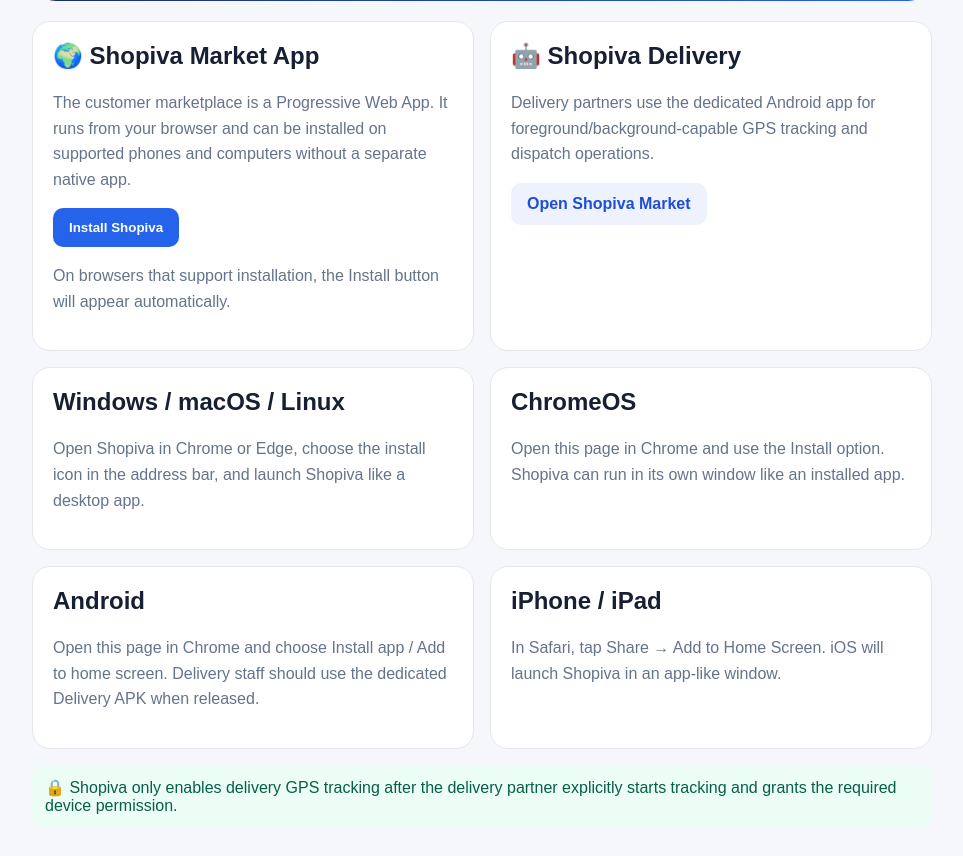
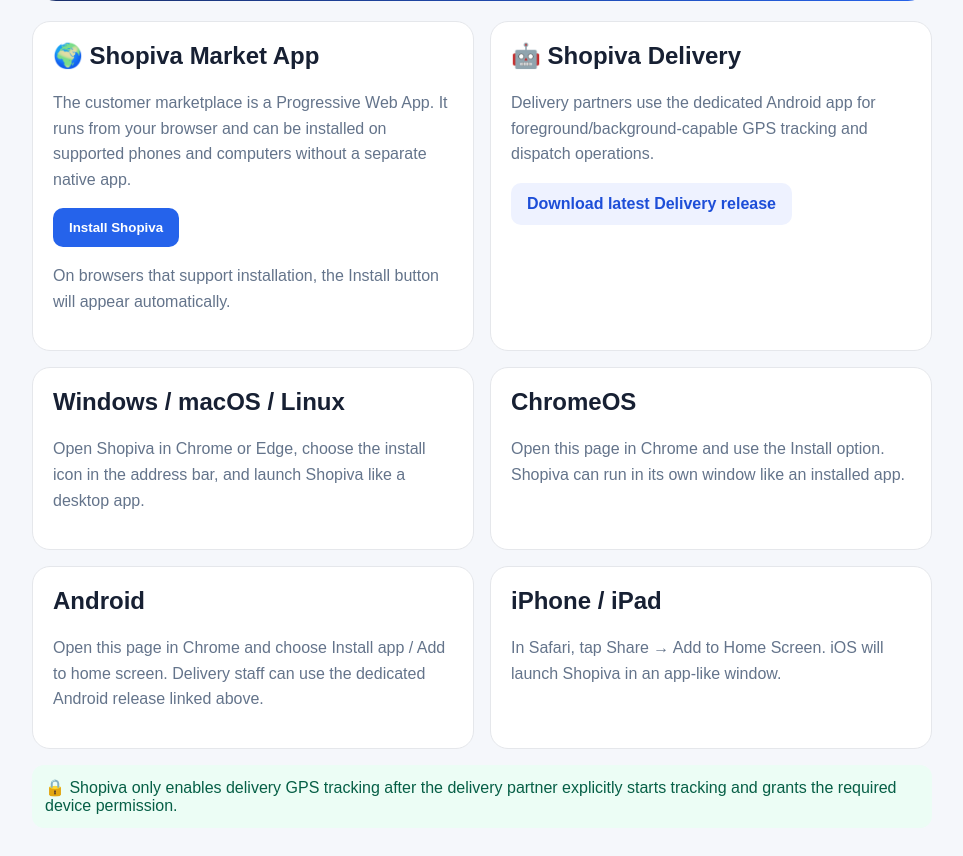
Before and after one commit to McBrian-Sudo/Shopiva-Keny-LTD, a Django app: page /install/ in a window 1280 px wide. Shown: the part 165-1021 px from the top of the page, without its empty margins (158-1121 px from the left). Run offline with Django 5.2, Linux system fonts and the light colour scheme.

Commit message:
Add Android delivery download link

```diff
--- a/home/templates/platform/install.html
+++ b/home/templates/platform/install.html
@@ -38,12 +38,12 @@
         <article class="card">
             <h2>🤖 Shopiva Delivery</h2>
             <p class="muted">Delivery partners use the dedicated Android app for foreground/background-capable GPS tracking and dispatch operations.</p>
-            <a class="link" href="/">Open Shopiva Market</a>
+            <a class="link" href="https://github.com/McBrian-Sudo/Shopiva-Keny-LTD/releases/latest">Download latest Delivery release</a>
         </article>
 
         <article class="card"><h2>Windows / macOS / Linux</h2><p class="muted">Open Shopiva in Chrome or Edge, choose the install icon in the address bar, and launch Shopiva like a desktop app.</p></article>
         <article class="card"><h2>ChromeOS</h2><p class="muted">Open this page in Chrome and use the Install option. Shopiva can run in its own window like an installed app.</p></article>
-        <article class="card"><h2>Android</h2><p class="muted">Open this page in Chrome and choose Install app / Add to home screen. Delivery staff should use the dedicated Delivery APK when released.</p></article>
+        <article class="card"><h2>Android</h2><p class="muted">Open this page in Chrome and choose Install app / Add to home screen. Delivery staff can use the dedicated Android release linked above.</p></article>
         <article class="card"><h2>iPhone / iPad</h2><p class="muted">In Safari, tap Share → Add to Home Screen. iOS will launch Shopiva in an app-like window.</p></article>
     </section>
 
```
